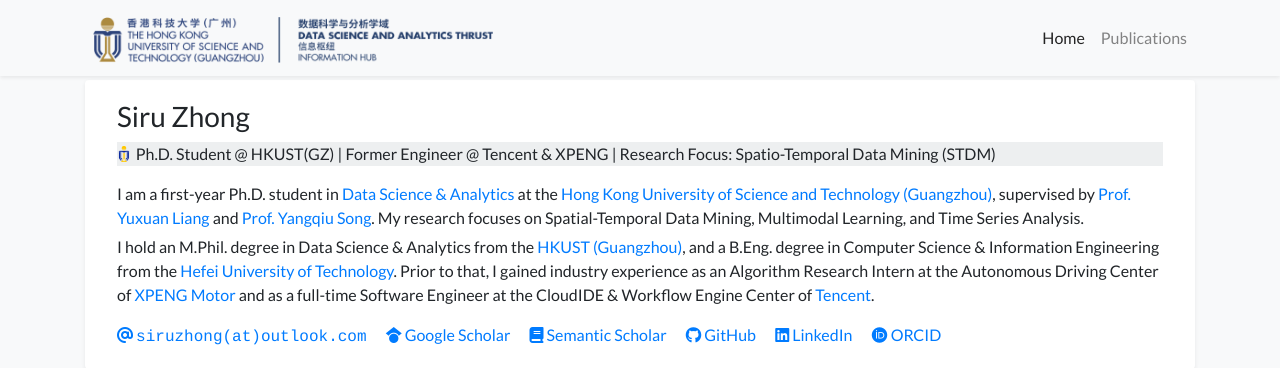
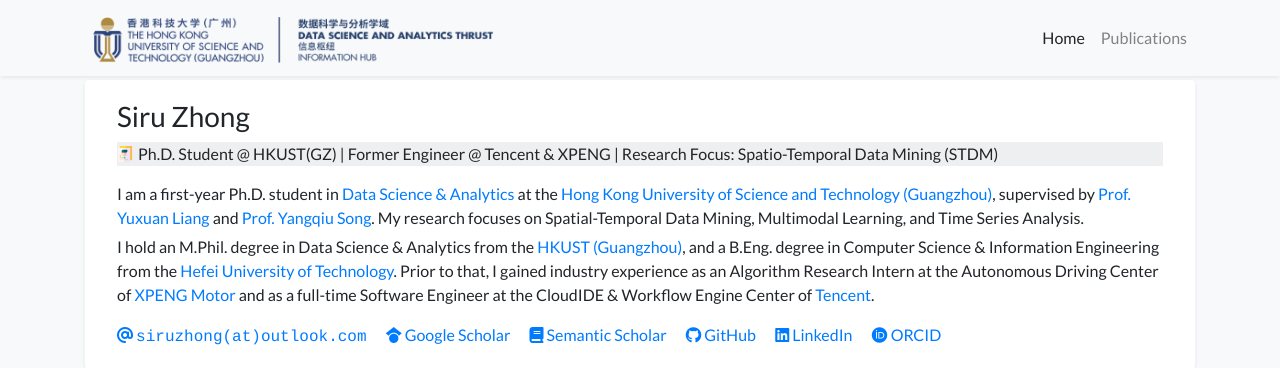
Before and after one commit to thunderlrr/songxinlei.github.io, a Jekyll site: the page built from index.html, in a window 1280 px wide. Shown: the top 368 px of the page. Built offline with Jekyll 4.4.1, drawn with Linux system fonts in a browser that asks for light colours; a style sheet for code colours, icons or effects is not loaded.

Commit message:
update profile

```diff
--- a/_data/profile.yml
+++ b/_data/profile.yml
@@ -3,7 +3,7 @@
 navbar_name: "Data Science & Analytics"
 
 positions:
-- logo: /assets/images/badges/HKUST_GZ.png
+- logo: /assets/images/badges/profile.png
   name: 'Ph.D. Student @ HKUST(GZ) | Former Engineer @ Tencent & XPENG | Research Focus: Spatio-Temporal Data Mining (STDM)'
 
 email: "siruzhong@outlook.com"
```
Also changed, not shown: assets/images/badges/profile.png (added).
